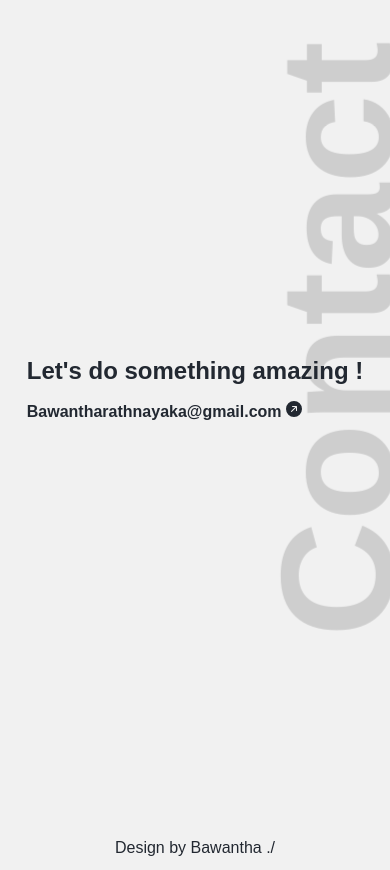
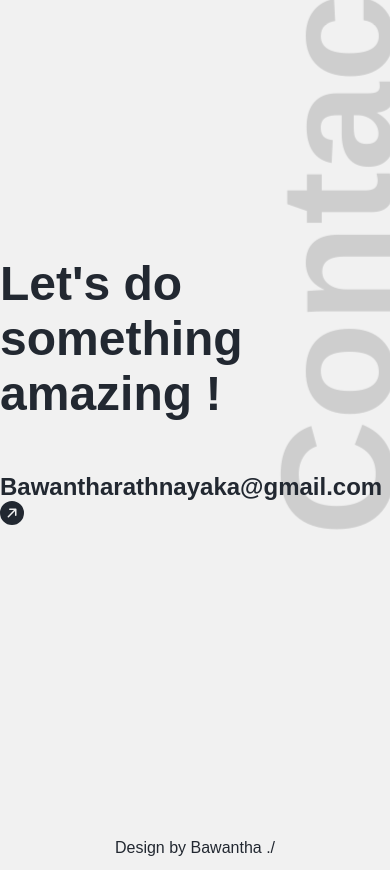
Before and after one commit to Bawanthathilan/bawanthathilan.github.io-, a React (Create React App) app: page / in a window 390 px wide. Shown: the part 7387-8257 px from the top of the page. Built offline with nearby package versions, Linux system fonts and the light colour scheme; a web font is replaced by a local one.

Commit message:
added contact page

```diff
--- a/src/components/Contact/contact.css
+++ b/src/components/Contact/contact.css
@@ -40,14 +40,26 @@
 }
 
 @media screen and (max-width: 650px) {
+  .contact_container {
+    display: grid;
+    place-items: center;
+  }
+
+  .conatct-info {
+    display: flex;
+    flex-direction: column;
+    align-items: center;
+  }
   .conatct-info h1 {
-    font-size: 2rem;
+    font-size: 3rem;
+    word-break: normal;
   }
 
   .conatct-info h2 {
     color: var(--primary-color);
-    font-size: 1rem;
+    font-size: 1.5rem;
   }
+
   .conatct-info h1::after {
     display: none;
   }
@@ -58,13 +70,20 @@
     display: grid;
     place-items: center;
   }
+
+  .conatct-info {
+    display: flex;
+    flex-direction: column;
+    align-items: center;
+  }
   .conatct-info h1 {
-    font-size: 1.5rem;
+    font-size: 3rem;
+    word-break: normal;
   }
 
   .conatct-info h2 {
     color: var(--primary-color);
-    font-size: 1rem;
+    font-size: 1.5rem;
   }
 
   .conatct-info h1::after {
```
